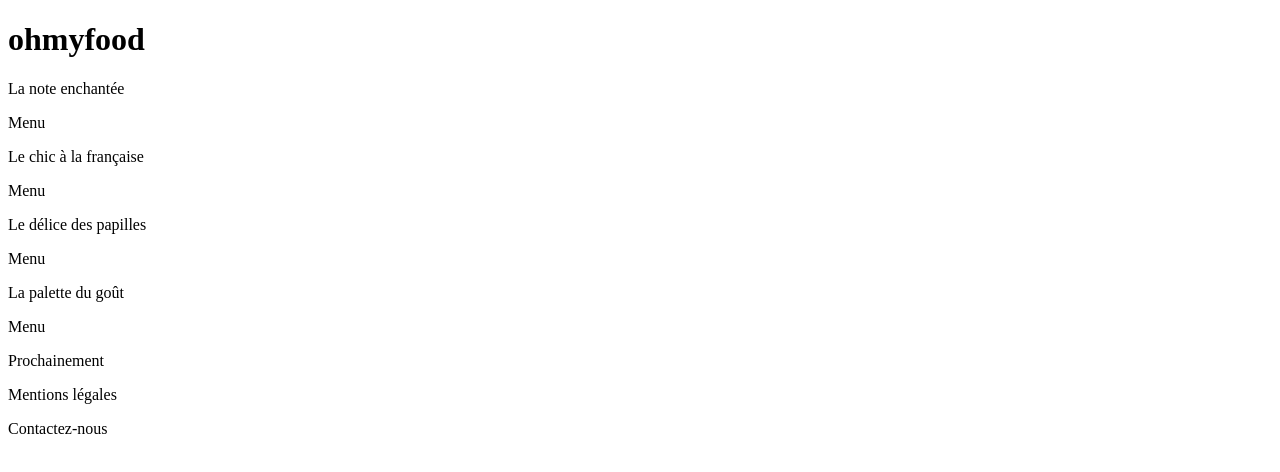
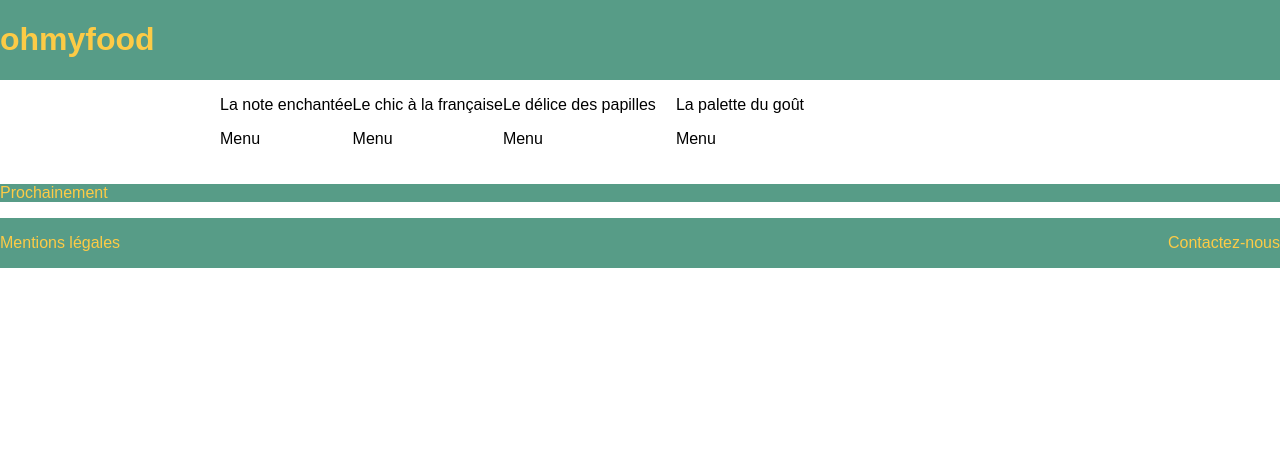
Before and after one commit to Camilofranco97/FrancoCamilo_3_05082020, a plain HTML site: page index.html in a window 1280 px wide. Drawn offline with Linux system fonts and the light colour scheme.

Commit message:
+ de class et mieux structuré

```diff
--- a/index.html
+++ b/index.html
@@ -1,6 +1,7 @@
 <!DOCTYPE html>
 <html>
 	<head>
+        <link rel="stylesheet" href="style.css">
 	</head>
 	<body>
         <header class="color">
@@ -8,7 +9,7 @@
         </header>
         <section id="white-section">
             <section id="menu-section">
-                <section class="block">
+                <section class="block" class="right">
                     <section id="la-note">
                         <i></i>
                         <p>La note enchantée</p>
@@ -20,7 +21,7 @@
                     </section>
                 </section>
                 <section class="block">
-                    <section id="le-delice">
+                    <section id="le-delice" class="right">
                         <p>Le délice des papilles</p>
                         <div class="menu">Menu</div>
                     </section>
@@ -31,12 +32,14 @@
                 </section>
             </section>
             <div class="color">
-                    <p>Prochainement</p>
+                    <p class="yellow">Prochainement</p>
             </div>
         </section>
         <footer class="color">
             <div>
                 <p class="yellow">Mentions légales</p>
+            </div>
+            <div>
                 <p class="yellow">Contactez-nous</p>
             </div>
         </footer>
```
